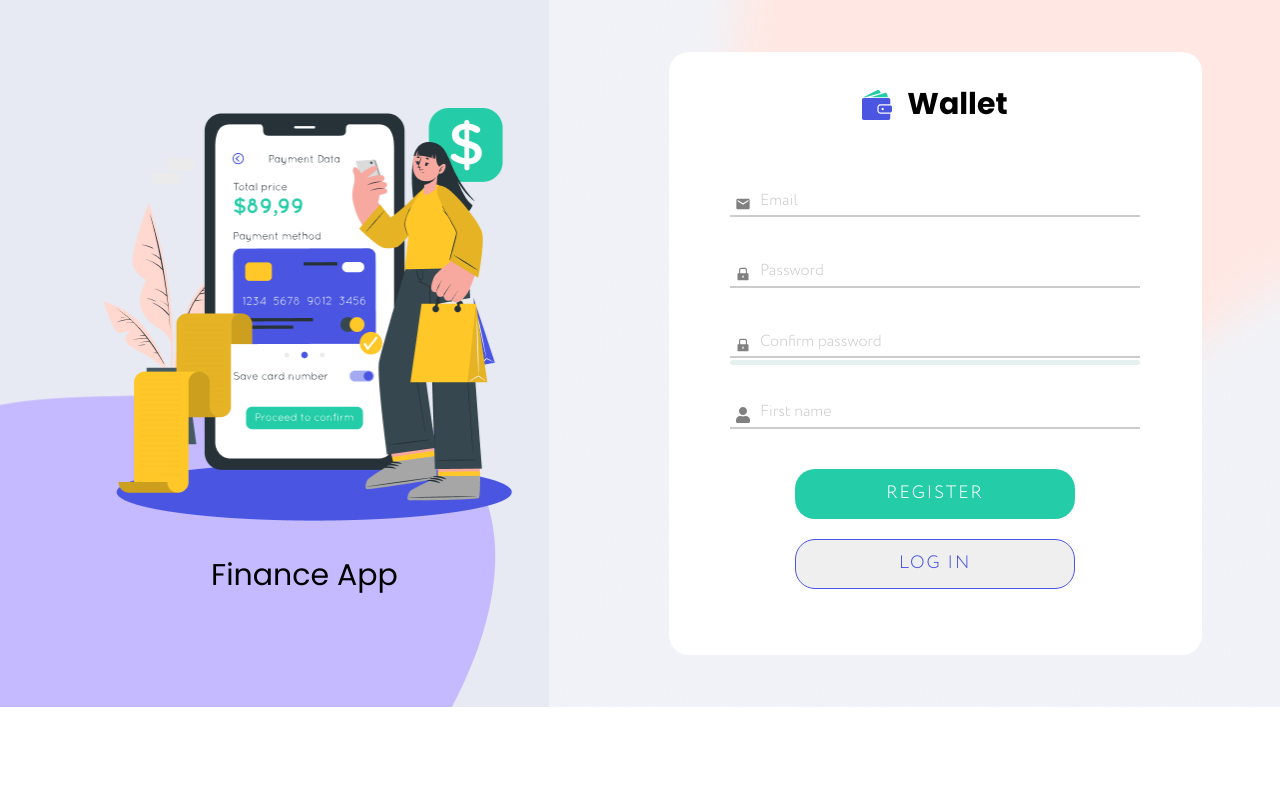
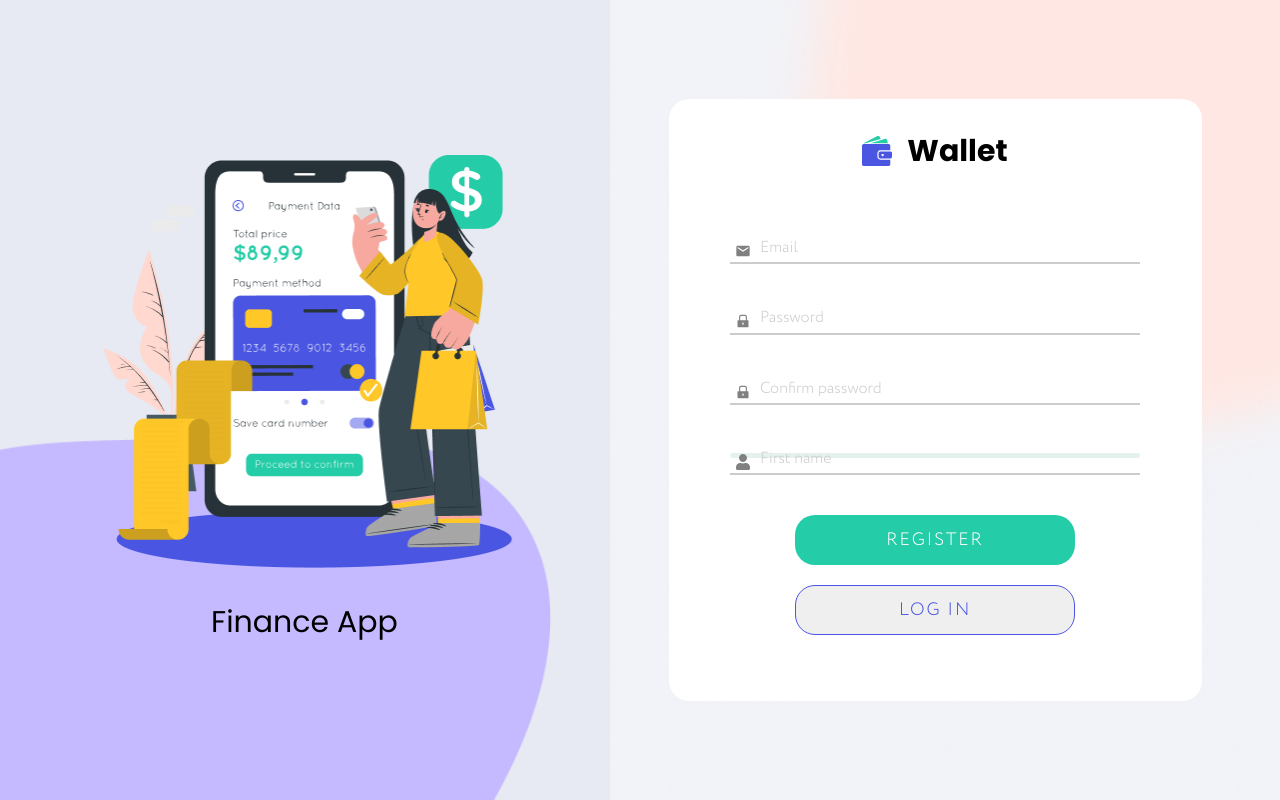
Before and after one commit to iamblashch/react_project, a React (Create React App) app: page /react_project/diagram in a window 1280 px wide. Built offline with nearby package versions, Linux system fonts and the light colour scheme.

Commit message:
Refactored code
Fixed RegistrationPage height and element positions

```diff
--- a/public/index.html
+++ b/public/index.html
@@ -17,6 +17,5 @@
     <noscript>You need to enable JavaScript to run this app.</noscript>
     <div id="root"></div>
     <div id="modal-root"></div>
-    <div id="loader-root"></div>
   </body>
 </html>
--- a/src/pages/RegistrationPage/RegistrationPage.module.scss
+++ b/src/pages/RegistrationPage/RegistrationPage.module.scss
@@ -1,12 +1,19 @@
 .section {
-position: relative;
+  position: relative;
+
+  padding-top: 32px;
+  padding-bottom: 36px;
+
   background-color: rgb(255, 255, 255);
   background-size: cover;
+  overflow: hidden;
+  height: 100vh;
+  display: flex;
+  align-items: center;
+  justify-content: center;
 
   @media screen and (min-width: 768px) {
     background-color: var(--bcg-main-color);
-    padding-top: 32px;
-    padding-bottom: 36px;
     padding-top: 60px;
     padding-bottom: 48px;
 
```
